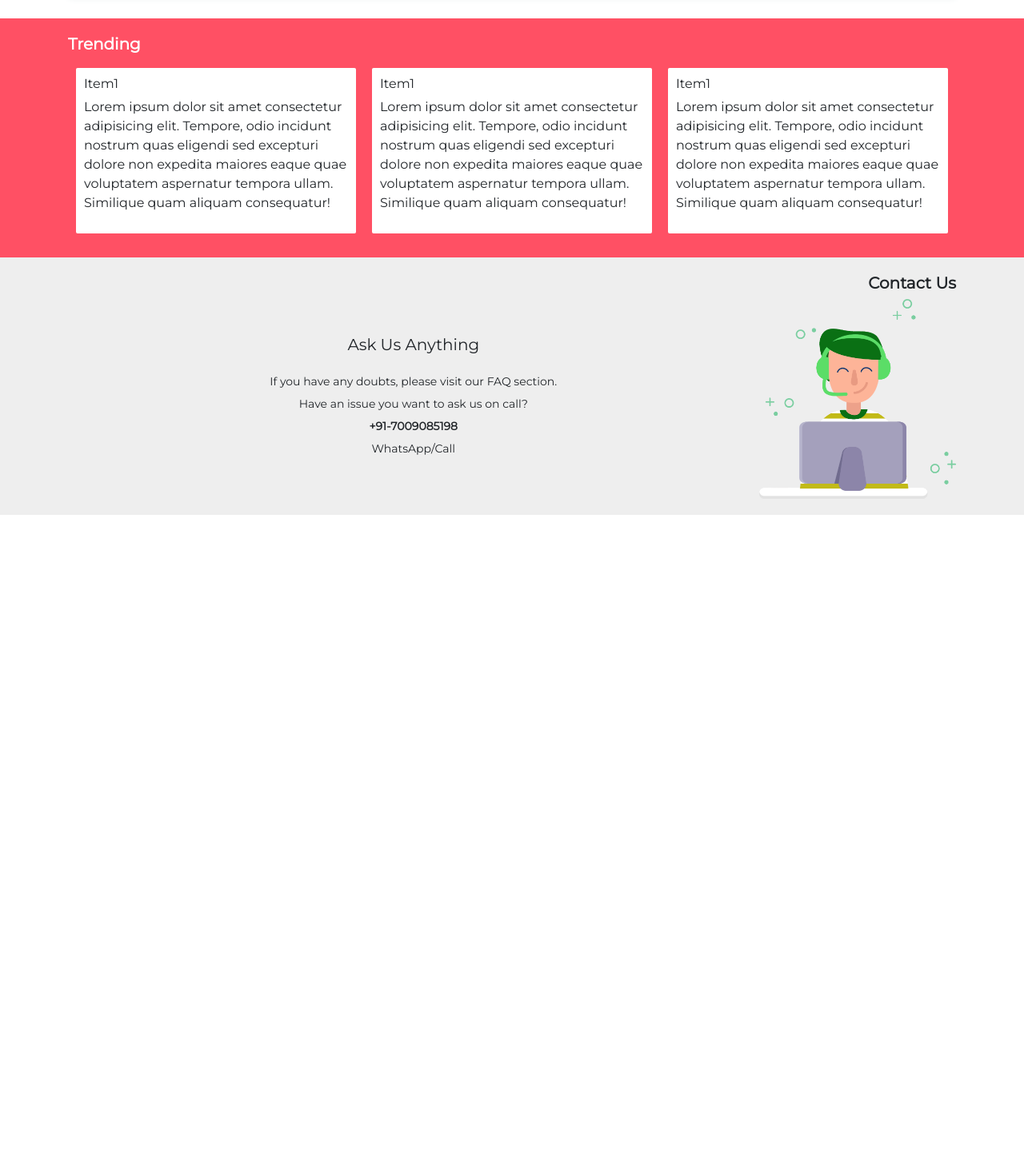
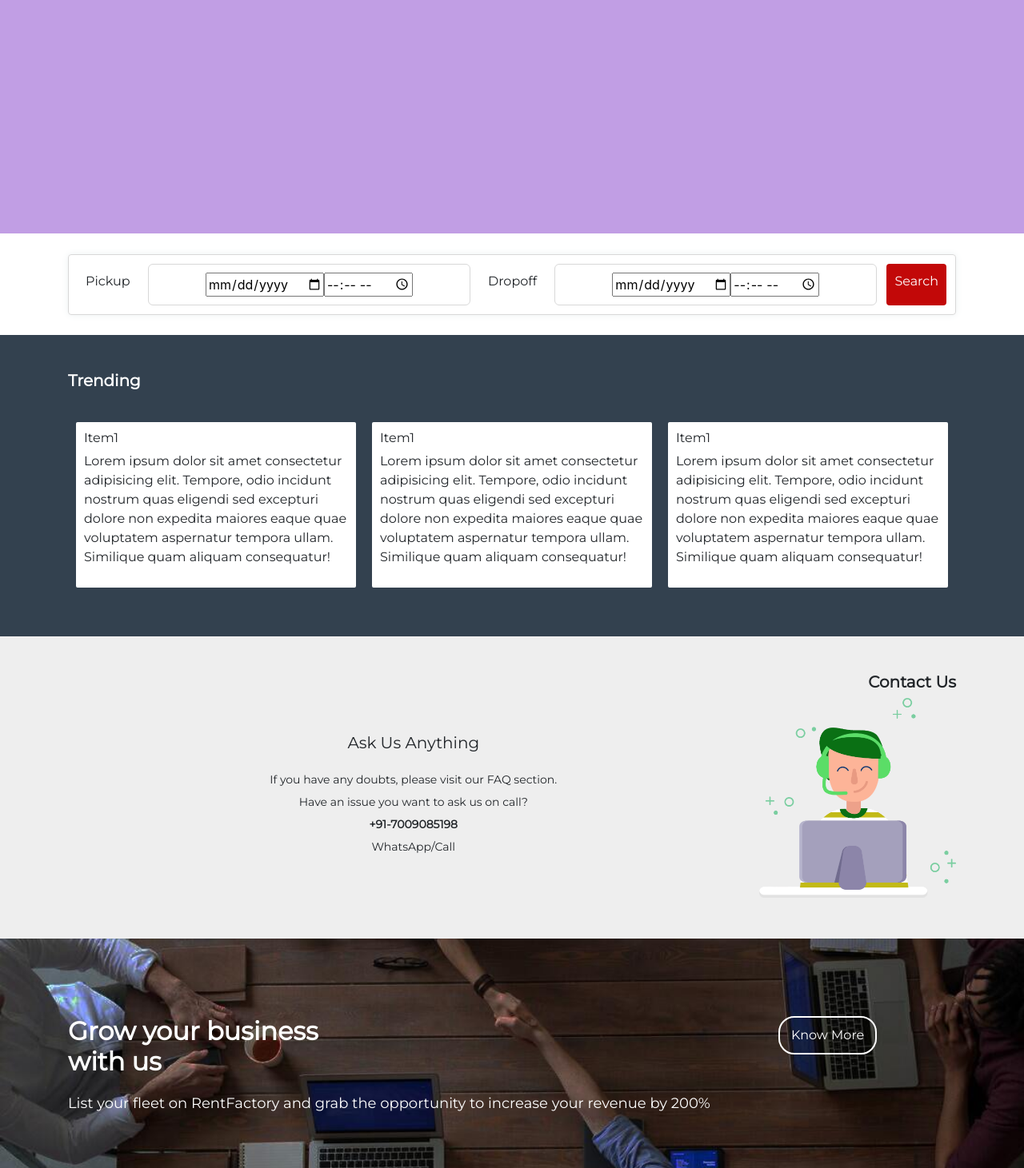
Before and after one commit to ashishrawat0/Rentfactory, an Angular app in the folder Frontend/: page / in a window 1280 px wide. Shown: the part 220-1681 px from the top of the page at 80% size. Before the commit the page ends 864 px from the top, so only its background shows below. Built offline with nearby package versions, Linux system fonts and the light colour scheme.

Commit message:
grow your business made

```diff
--- a/Frontend/src/app/home/home.component.css
+++ b/Frontend/src/app/home/home.component.css
@@ -1,29 +1,29 @@
-.carousal{
+.carousal {
   width: 100%;
-    height: 20%;
-    background-color: blueviolet;
+  height: 420px;
+  background-color: rgb(193, 158, 228);
+  text-align: center;
 }
-.search-box{
+.search-box {
   padding: 5px;
-    box-shadow : 0px 0px 10px    #edf1f2;
+  box-shadow: 0px 0px 10px #edf1f2;
   border: 1px solid #d8d8d8;
   border-radius: 4px;
   /* background-color: #edf1f2; */
 }
-.search-bar{
+.search-bar {
   display: flex;
   /* pos */
   flex-direction: row;
   justify-content: center;
   background-color: white;
-
 }
-.label{
+.label {
   flex: 1;
   border: none !important;
   font-family: Montserrat;
 }
-.search-box-content{
+.search-box-content {
   display: flex;
   flex-direction: row;
   margin: 6px;
@@ -31,86 +31,136 @@
   border-radius: 6px;
   width: 100%;
   padding: 10px;
-    border: 1px solid #d8d8d8
+  border: 1px solid #d8d8d8;
 }
-.search{
+.search {
   margin-top: 2%;
 }
-.btn{
+.btn {
   background-color: #c20808 !important;
   border-radius: 4px;
 }
-.trending{
-    background-color: #ff5064;
+.trending {
+  background-color: #33414f;
   /* border-top-right-radius: 100px; */
   width: 100%;
   margin-top: 2%;
-    padding-bottom: 20px;
+  padding-bottom: 4%;
   font-family: Montserrat;
-
 }
-.trending-items{
+.trending-items {
   /* margin-top: 5px; */
-    padding-top: 20px;
+  padding-top: 4%;
+  padding-bottom: 2%;
 }
-.trending-items h5{
+.trending-items h5 {
   /* font-weight: 600 !important; */
   color: white;
   font-weight: 600;
 }
-.trending-items-list{
+.trending-items-list {
   display: flex;
   justify-content: space-evenly;
   /* align-content: center; */
   flex-direction: row;
 }
-.item{
+.item {
   padding: 10px;
   background-color: white;
   margin: 10px;
   border-radius: 2px;
 }
-.contact-us{
+.contact-us {
   background-color: #eee;
-    padding-bottom: 20px;
+  padding-bottom: 4%;
 }
-.contact-us-content{
-    padding-top: 20px;
+.contact-us-content {
+  padding-top: 4%;
   width: 100%;
 }
-.contact-us-content h5{
+.contact-us-content h5 {
   text-align: right;
   font-family: Montserrat;
   font-weight: 600;
 }
-.contact-img{
+.contact-img {
   flex: 1;
 }
-.contact-img img{
+.contact-img img {
   height: 250px;
   width: auto;
 }
-.contact-content-flex{
+.contact-content-flex {
   display: flex;
   flex-direction: row;
 }
-.contact-content{
+.contact-content {
   flex: 4;
   font-family: Montserrat;
   text-align: center;
   margin-top: 4%;
 }
-.contact-content h6{
+.contact-content h6 {
   font-size: 20px;
 }
-.content-para{
+.content-para {
   margin-top: 20px;
   font-size: 14px;
   line-height: 1.75rem;
 }
-.phone{
+.phone {
   font-weight: 600;
 }
-span{
+span {
   display: block;
 }
+.quality {
+  font-family: Montserrat;
+  color: white;
+  /* background-color: #33414f */
+  background: url("../../assets/imageedit_2_6737980896.jpg");
+  background-color: rgba(255, 255, 255, 0.5);
+  background-position: center;
+  background-repeat: no-repeat;
+  background-size: cover;
+  padding-top: 6%;
+  padding-bottom: 4%;
+
+
+}
+.quality-content {
+  display: flex;
+  flex-direction: row;
+  margin-top: 20px;
+
+}
+.quality h5 {
+  /* text-align: center; */
+  font-size: 32px;
+}
+.quality-content h5 {
+  font-weight: 600;
+}
+.quality-para{
+    flex: 4;
+}
+.quality-button{
+    flex: 1;
+}
+
+.quality-para p{
+    margin-top: 20px;
+    font-size: 18px;
+}
+.quality-button button{
+    background: transparent;
+    border-radius: 20px;
+    padding: 10px 14px;
+    border: 2px solid white;
+    color: white;
+}
+.quality-button button:hover{
+    color: rgb(0, 0, 0);
+    background-color: white;
+    transition-duration: 0.5s;
+}
--- a/Frontend/src/app/home/home.component.html
+++ b/Frontend/src/app/home/home.component.html
@@ -1,5 +1,5 @@
 <div class="carousal">
-  Carousal
+  Carousal Under Construction
 </div>
 <div class="search container">
   <div class="search-box">
@@ -44,21 +44,34 @@
       <div class="item">
         <div class="item-content">
           <h6>Item1</h6>
-          <p>Lorem ipsum dolor sit amet consectetur adipisicing elit. Tempore, odio incidunt nostrum quas eligendi sed excepturi dolore non expedita maiores eaque quae voluptatem aspernatur tempora ullam. Similique quam aliquam consequatur!</p>
+          <p>
+            Lorem ipsum dolor sit amet consectetur adipisicing elit. Tempore,
+            odio incidunt nostrum quas eligendi sed excepturi dolore non
+            expedita maiores eaque quae voluptatem aspernatur tempora ullam.
+            Similique quam aliquam consequatur!
+          </p>
         </div>
       </div>
       <div class="item">
         <div class="item-content">
           <h6>Item1</h6>
-          <p>Lorem ipsum dolor sit amet consectetur adipisicing elit. Tempore, odio incidunt nostrum quas eligendi sed excepturi dolore non expedita maiores eaque quae voluptatem aspernatur tempora ullam. Similique quam aliquam consequatur!</p>
-
+          <p>
+            Lorem ipsum dolor sit amet consectetur adipisicing elit. Tempore,
+            odio incidunt nostrum quas eligendi sed excepturi dolore non
+            expedita maiores eaque quae voluptatem aspernatur tempora ullam.
+            Similique quam aliquam consequatur!
+          </p>
         </div>
       </div>
       <div class="item">
         <div class="item-content">
           <h6>Item1</h6>
-          <p>Lorem ipsum dolor sit amet consectetur adipisicing elit. Tempore, odio incidunt nostrum quas eligendi sed excepturi dolore non expedita maiores eaque quae voluptatem aspernatur tempora ullam. Similique quam aliquam consequatur!</p>
-
+          <p>
+            Lorem ipsum dolor sit amet consectetur adipisicing elit. Tempore,
+            odio incidunt nostrum quas eligendi sed excepturi dolore non
+            expedita maiores eaque quae voluptatem aspernatur tempora ullam.
+            Similique quam aliquam consequatur!
+          </p>
         </div>
       </div>
     </div>
@@ -71,17 +84,31 @@
       <div class="contact-content-flex">
         <div class="contact-content">
           <h6>Ask Us Anything</h6>
-                <p class="content-para"><span>If you have any doubts, please
-                    visit our FAQ section.</span><span> Have an
-                    issue you want to ask us on call?</span>
+          <p class="content-para">
+            <span>If you have any doubts, please visit our FAQ section.</span
+            ><span> Have an issue you want to ask us on call?</span>
             <span class="phone">+91-7009085198</span>
             <span>WhatsApp/Call</span>
           </p>
         </div>
         <div class="contact-img">
-                <img src="../../assets/home-contact-us.png">
+          <img src="../../assets/home-contact-us.png" />
         </div>
       </div>
     </div>
   </div>
 </div>
+<div class="quality">
+  <div class="container">
+    <div class="quality-content">
+      <div class="quality-para">
+            <h5>Grow your business<span>with us</span></h5>
+       <p>List your fleet on RentFactory and grab the opportunity to increase your
+        revenue by 200%</p>
+      </div>
+      <div class="quality-button">
+          <button type="button">Know More</button>
+      </div>
+    </div>
+  </div>
+</div>
```
Also changed, not shown: Frontend/src/assets/imageedit_2_6737980896.jpg (added), 1 other file (tests, documents, lock files or other folders). Lines whose indentation alone changed are shown as unchanged.
